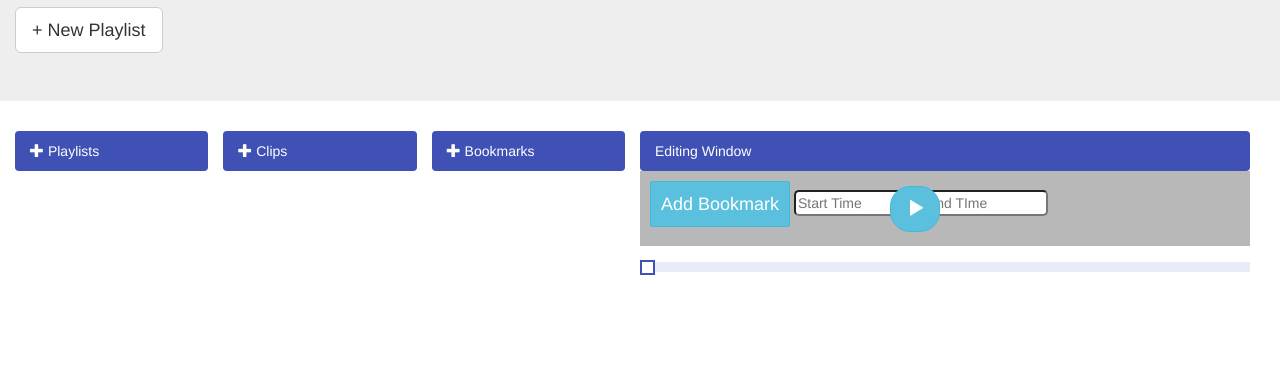
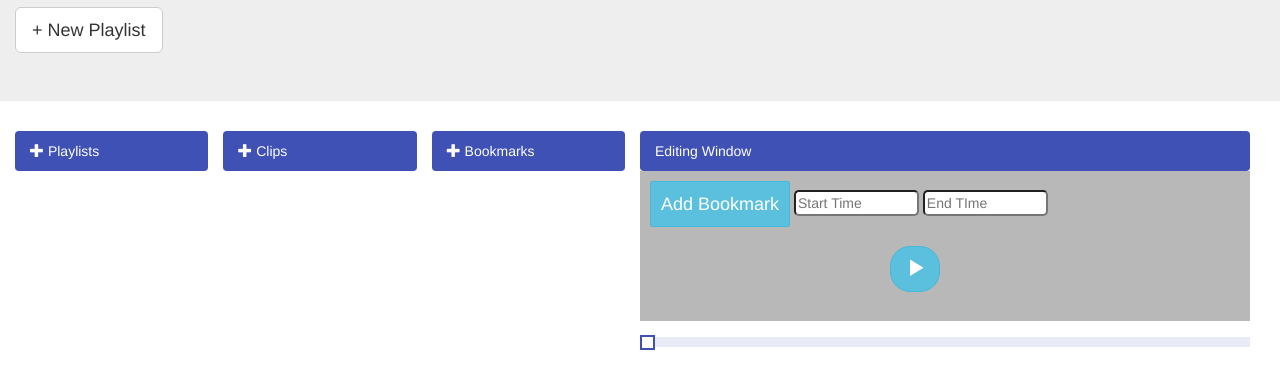
Before and after one commit to vgunning/MixTape, a plain HTML site: page index.html in a window 1280 px wide. Shown: the part 140-528 px from the top of the page. Drawn offline with Linux system fonts and the light colour scheme.

Commit message:
Changes to css so that elements of editing window stop overlapping

```diff
--- a/mixtape.css
+++ b/mixtape.css
@@ -9,7 +9,7 @@
 
 .music_controls{
 	width: auto;
-	height: 75px;
+	height: 150px;
 	background-color: #B8B8B8;
 	position: relative;
 }
@@ -19,7 +19,7 @@
 	border-radius: 20px;
 	position: absolute;
 	left: 41%;
-	top: 15px;
+	top: 75px;
 }
 
 #btnBookmark{
@@ -44,7 +44,7 @@
 	font-size: 17px;
 	position: absolute;
 	left: 30%;
-	top: 55px;
+	top: 115px;
 }
 
 .time_length{
@@ -54,7 +54,7 @@
 	font-size: 17px;
 	position: absolute;
 	left: 55%;
-	top: 55px;
+	top: 115px;
 }
 
 .noselect {
```
